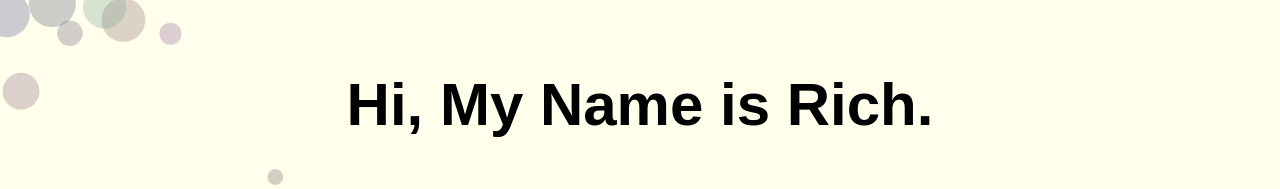
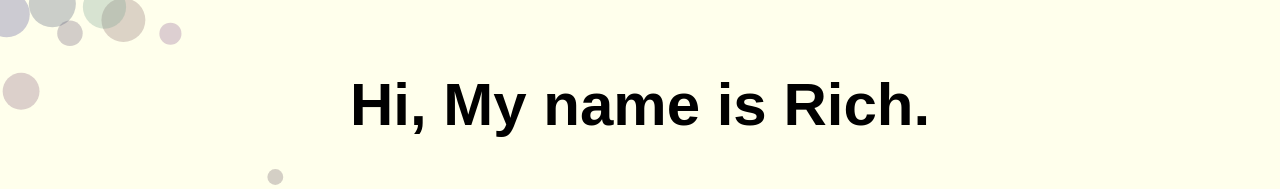
Before and after one commit to RichPBee/PortfolioApp, a React (Vite) app: page / in a window 1280 px wide. Shown: the part 185-374 px from the top of the page. Built offline with nearby package versions, Linux system fonts and the light colour scheme; the HTML template or start-up script is replaced by a standard one.

Commit message:
Fixed typo

```diff
--- a/src/components/Hero.tsx
+++ b/src/components/Hero.tsx
@@ -10,7 +10,7 @@ function Hero(): React.JSX.Element
             <Canvas/>
             <div className="HeroText">
                 <h1>
-                    Hi, My Name is Rich.
+                    Hi, My name is Rich.
                 </h1>
                 <h4>
                     I'm a developer with experience in front-end applications
```
